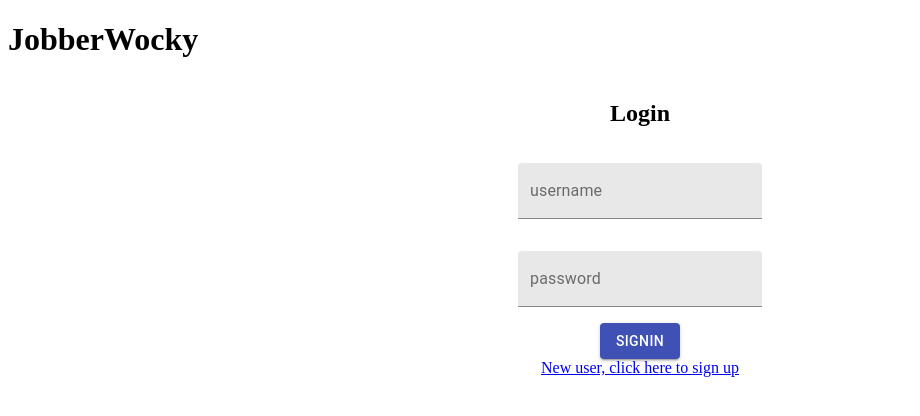
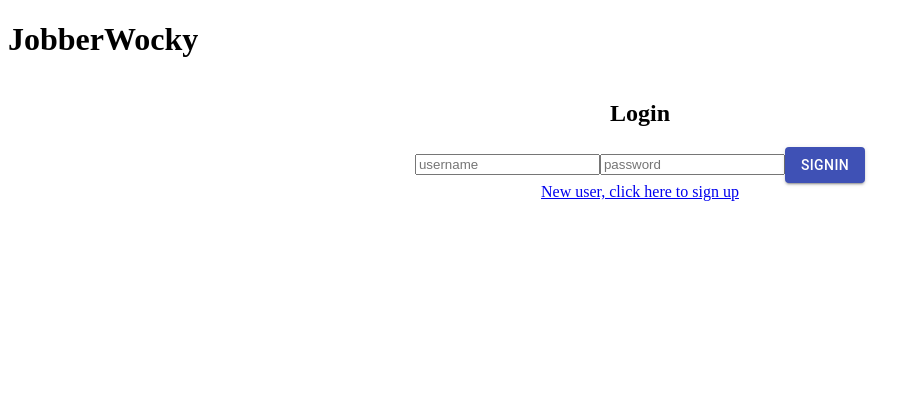
Before and after one commit to techhired/front_end_getTheJob, a React (Create React App) app in the folder main/: page / in a window 1280 px wide. Shown: the top 416 px of the page, without its empty margins (0-920 px from the left). Built offline with nearby package versions, Linux system fonts and the light colour scheme.

Commit message:
fixed form issue with formcontrol

```diff
--- a/main/src/component/AuthForm/AuthForm.js
+++ b/main/src/component/AuthForm/AuthForm.js
@@ -1,9 +1,7 @@
 import React, {Component} from 'react';
 import Button from '@material-ui/core/Button';
 import { makeStyles } from '@material-ui/core/styles';
-import FormControl from '@material-ui/core/FormControl';
 import TextField from '@material-ui/core/TextField';
-import Grid from '@material-ui/core/Grid';
 
 const useStyles = makeStyles(theme => ({
   margin: {
@@ -37,48 +35,28 @@ export class AuthForm extends Component {
 
   render() {
 
-
     let {type} = this.props;
       type = type === 'signin' ? 'signin' : 'signup';
 
     return(
-      <Grid container={true} direction='column' justify='center' alignItems='center' spacing={1} >
-        <Grid item >
-          <FormControl className={useStyles.margin} required='true' onSubmit={this.handleSubmit} >
-            <TextField
-              className={useStyles.textField}
-              variant='filled'
+
+      <form onSubmit={this.handleSubmit}>
+        <input
           name='username'
-              label='username'
+          placeholder='username'
           type='text'
           value={this.state.username}
           onChange={this.handleChange}
-              margin='normal'
         />
-          </FormControl>
-        </Grid>
-        <Grid item >
-          <FormControl className={useStyles.margin} required='true' onSubmit={this.handleSubmit} >
-            <TextField
-              className={useStyles.textField}
-              variant='filled'
+        <input
           name='password'
-              label='password'
+          placeholder='password'
           type='password'
           value={this.state.password}
           onChange={this.handleChange}
-              margin='normal'
         />
-          </FormControl>
-        </Grid>
-        <Grid item >
-          <Button
-            variant='contained'
-            color='primary'
-            type='submit'
-          >{type}</Button>
-        </Grid>
-      </Grid>
+        <Button variant='contained' color='primary' type='submit'>{type}</Button>
+      </form>
     );
   }
 }
```
Lines whose indentation alone changed are shown as unchanged.
